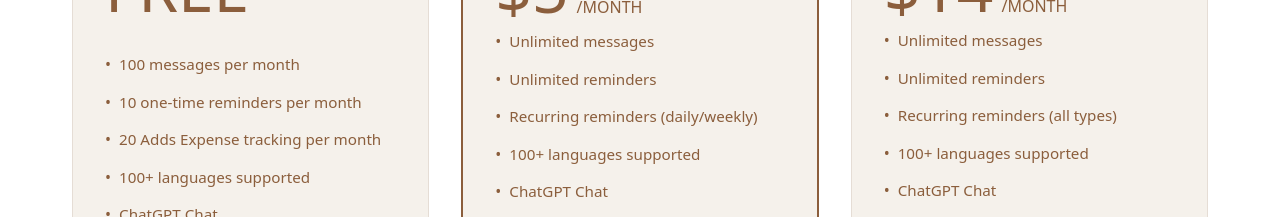
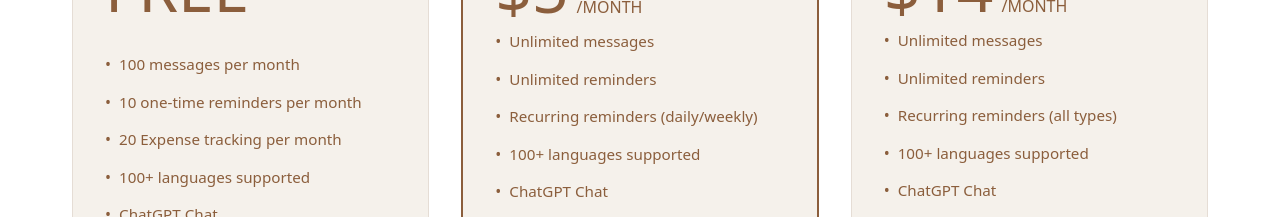
Before and after one commit to yairsabag/yaya-oauth-page, a Next.js app: page / in a window 1280 px wide. Shown: the part 3200-3417 px from the top of the page. Built offline with nearby package versions, Linux system fonts and the light colour scheme.

Commit message:
Update page.tsx

```diff
--- a/src/app/page.tsx
+++ b/src/app/page.tsx
@@ -718,7 +718,7 @@ export default function Home() {
                 </div>
                 <div style={{ color: '#8B5E3C', marginBottom: '0.75rem', fontSize: '0.95rem', display: 'flex', alignItems: 'flex-start', gap: '8px' }}>
                   <span style={{ color: '#8B5E3C', fontSize: '1rem' }}>•</span>
-                  20 Adds Expense tracking per month
+                  20 Expense tracking per month
                 </div>
                 <div style={{ color: '#8B5E3C', marginBottom: '0.75rem', fontSize: '0.95rem', display: 'flex', alignItems: 'flex-start', gap: '8px' }}>
                   <span style={{ color: '#8B5E3C', fontSize: '1rem' }}>•</span>
```
